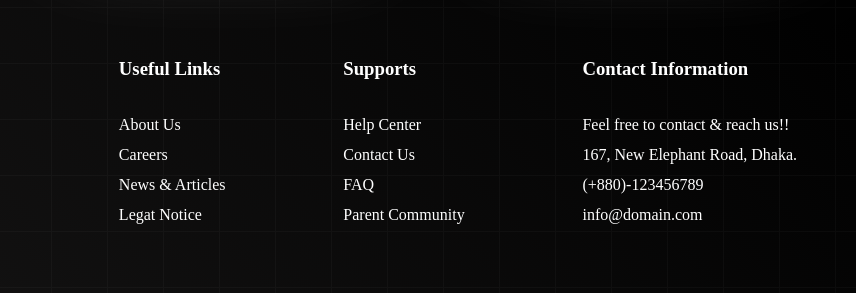
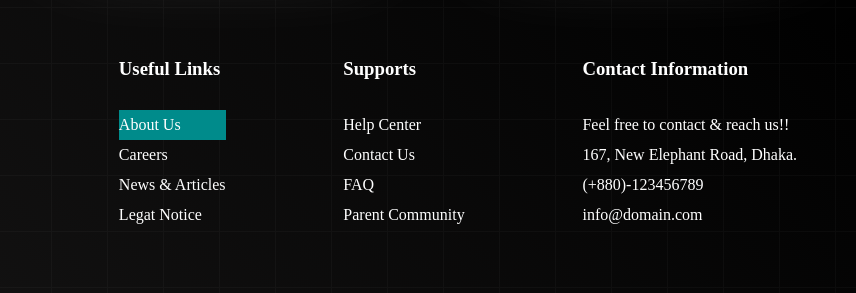
Before and after one commit to emurmudu/conceptual1-practice-project, a plain HTML site: page index.html in a window 1280 px wide. In both pictures the pointer is over the item "About Us". Shown: the part 2089-2382 px from the top of the page, 424-1280 px from the left. Drawn offline with Linux system fonts and the light colour scheme.

Commit message:
footer list hover added

```diff
--- a/style.css
+++ b/style.css
@@ -139,6 +139,10 @@
 .footer-list{
     list-style: none;
     line-height: 30px;
+    cursor: pointer;
+}
+.footer-list:hover{
+    background-color: darkcyan;
 }
 .copy{
     text-align: center;
```
